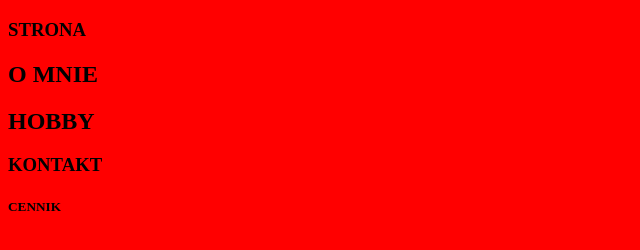
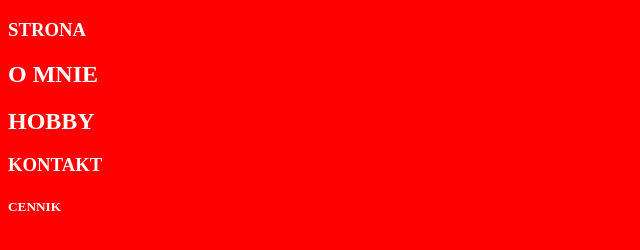
Before and after one commit to tw1sterPL/Kodilla_JS_10.2, a website: page index.html in a window 1280 px wide. Shown: the whole page, without its empty margins (0-640 px from the left). Drawn offline with nearby package versions, Linux system fonts and the light colour scheme; files that its build step writes are made by us from their sources.

Commit message:
kosmetyczna zmiana

```diff
--- a/index.html
+++ b/index.html
@@ -5,7 +5,7 @@
   <title>PROJEKT XXX</title>
   <link href="https://fonts.googleapis.com/css?family=Open+Sans:400,800" rel="stylesheet">
   <link rel="stylesheet" href="https://maxcdn.bootstrapcdn.com/font-awesome/4.5.0/css/font-awesome.min.css">
-  <link rel="stylesheet" type="text/css" href="style.css">
+  <link rel="stylesheet" type="text/css" href="css/style.css">
 </head>
 
 <body>
```
